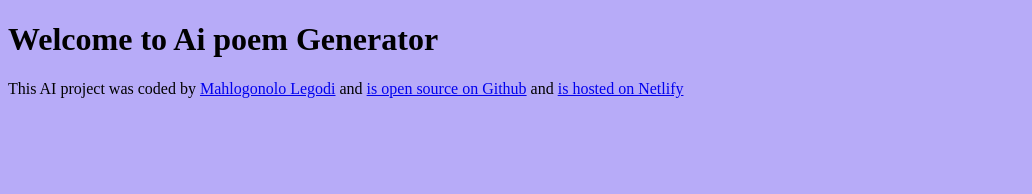
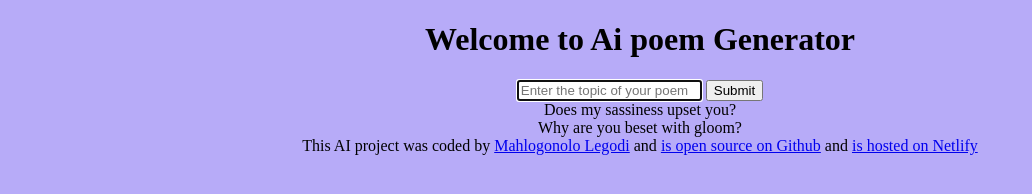
Before and after one commit to Hlogi-02/Ai-Poem-Generator, a plain HTML site: page index.html in a window 1280 px wide. Shown: the whole page, without its empty margins (0-1032 px from the left). Drawn offline with Linux system fonts and the light colour scheme.

Commit message:
Add basic html

```diff
--- a/index.html
+++ b/index.html
@@ -7,8 +7,26 @@
     <title>AI Poem Generator</title>
   </head>
   <body>
-    <h1>Welcome to Ai poem Generator</h1>
-
+    <header>
+      <h1>Welcome to Ai poem Generator</h1>
+    </header>
+    <main>
+      <form>
+        <input
+          type="text"
+          placeholder="Enter the topic of your poem"
+          autofocus
+          required
+          autocomplete="off"
+        />
+        <input type="Submit" />
+      </form>
+      <div>
+        Does my sassiness upset you?
+        <br />
+        Why are you beset with gloom?
+      </div>
+    </main>
     <footer>
       This AI project was coded by
       <a href="https://github.com/Hlogi-02" target="_blank"
--- a/style.css
+++ b/style.css
@@ -1,3 +1,4 @@
 body {
   background: rgb(183, 171, 248);
+  text-align: center;
 }
```
